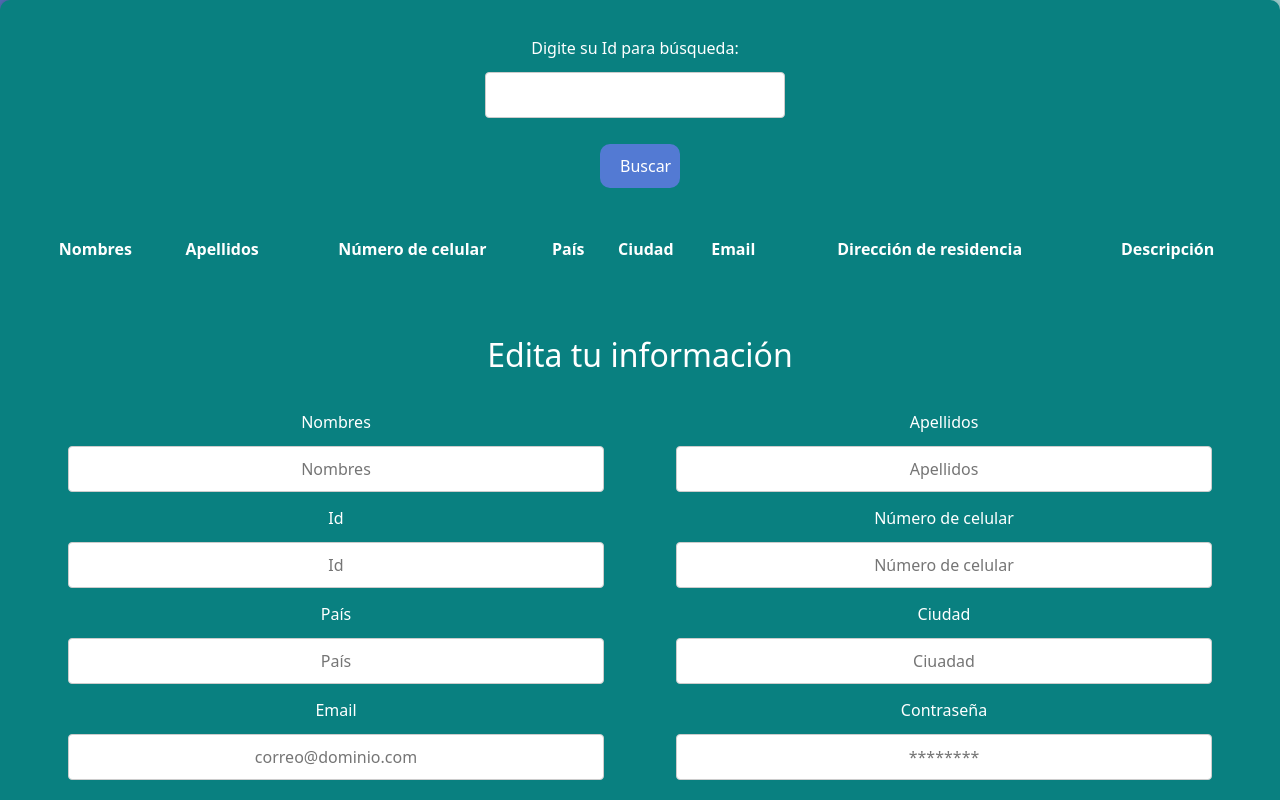
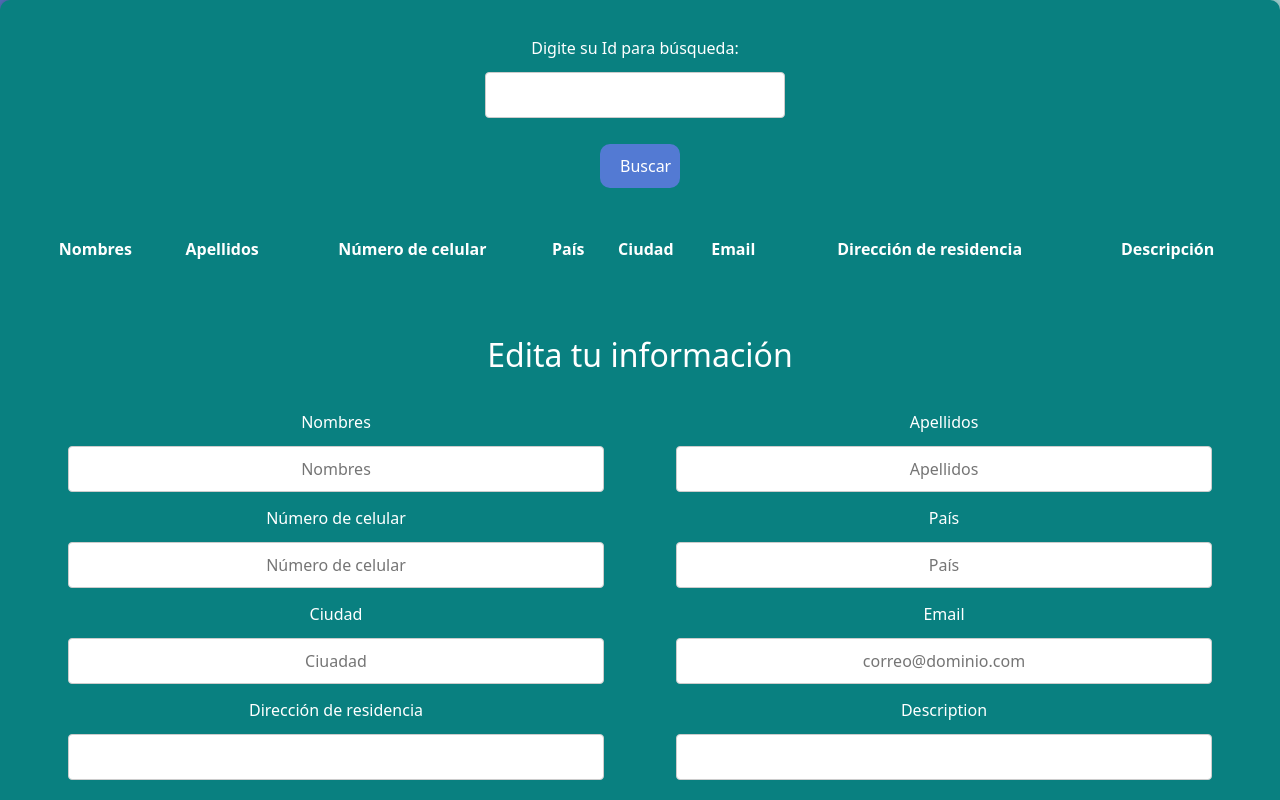
Before and after one commit to AndresGB1/workLinker-Front, a React (Create React App) app: page / in a window 1280 px wide. Both pictures are taken after a click on the button "Edita tu perfil.". Shown: the top 800 px of the page. Built offline with nearby package versions, Linux system fonts and the light colour scheme.

Commit message:
completo

```diff
--- a/src/pages/Edit/Edit.jsx
+++ b/src/pages/Edit/Edit.jsx
@@ -67,11 +67,6 @@ export const Edit = (props) => {
                 <input value={apellidos} name="apellidos" onChange={(e) => setApellidos(e.target.value)} id="Apellidos"placeholder="Apellidos" />
             </div>
             <div style={{ width: '50%', display: 'inline-block' }}>
-                <label htmlFor="id">Id</label>
-                <br></br>
-                <input value={id} name="id" onChange={(e) => setId(e.target.value)} id="id" placeholder="Id" />
-            </div>
-            <div style={{ width: '50%', display: 'inline-block' }}>
                 <label htmlFor="phone">Número de celular</label>
                 <br></br>
                 <input value={phone} name="numero" onChange={(e) => setPhone(e.target.value)} id="numero" placeholder="Número de celular" />
@@ -92,11 +87,6 @@ export const Edit = (props) => {
                 <input value={email} onChange={(e) => setEmail(e.target.value)}type="email" placeholder="correo@dominio.com" id="email" name="email" />
             </div>
             <div style={{ width: '50%', display: 'inline-block' }}>
-                <label htmlFor="password">Contraseña</label>
-                <br></br>
-                <input value={pass} onChange={(e) => setPass(e.target.value)} type="password" placeholder="********" id="password" name="password" />
-            </div>
-            <div style={{ width: '50%', display: 'inline-block' }}>
                 <label htmlFor="address">Dirección de residencia</label>
                 <br></br>
                 <input value={address} onChange={(e) => setAddress(e.target.value)}type="address" placeholder="" id="address" name="address" />
```
